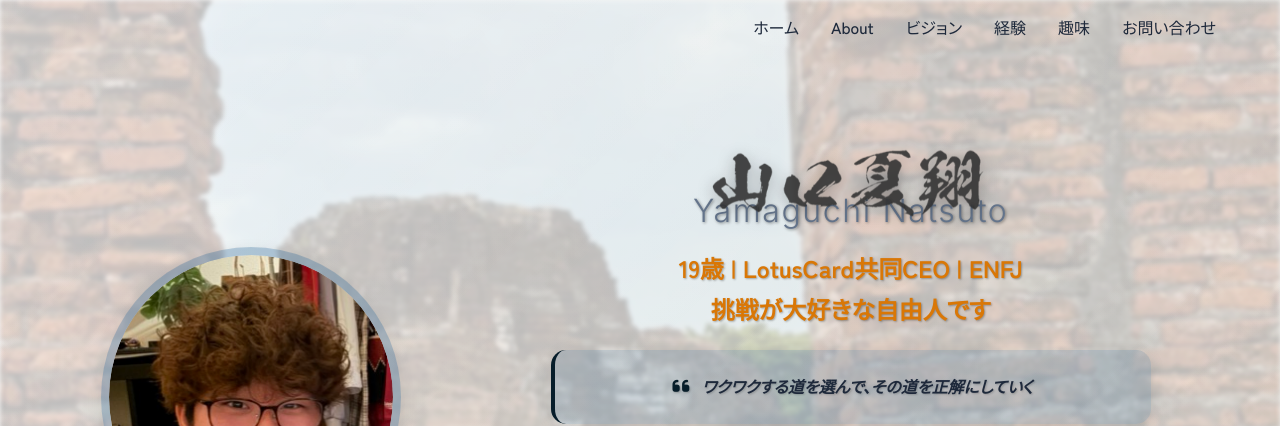
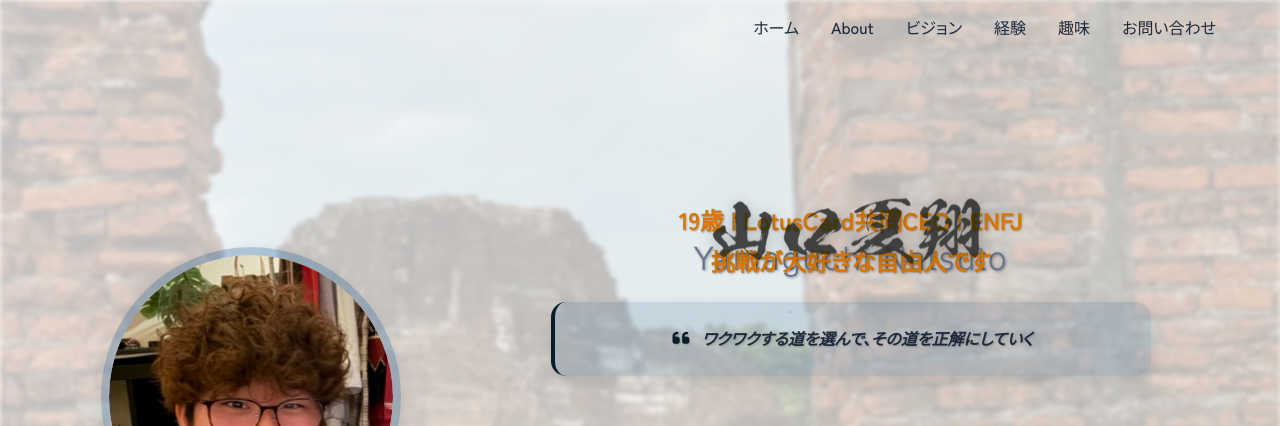
Before and after one commit to Natsuto-git/Natsuto-Yamaguchi-, a website built with Vite: page index.html in a window 1280 px wide. Shown: the top 426 px of the page. Built offline with nearby package versions, Linux system fonts and the light colour scheme; animation ran at ten frames a second; files whose address does not match are found by name; a web font is replaced by a local one.

Commit message:
hero-subtitleを100px上に移動（margin-top: -7.5rem）

```diff
--- a/styles.css
+++ b/styles.css
@@ -1056,7 +1056,7 @@ button, a, .card, .skill-category, .highlight-item {
 .hero-subtitle {
     font-size: 1.3rem;
     color: #D97706;
-    margin-top: -1.5rem;
+    margin-top: -7.5rem;
     margin-bottom: 0.8rem;
     line-height: 1.7;
     text-align: center;
```
